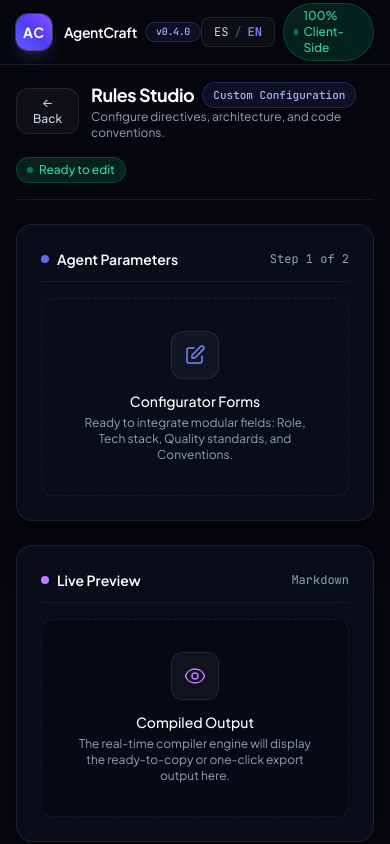
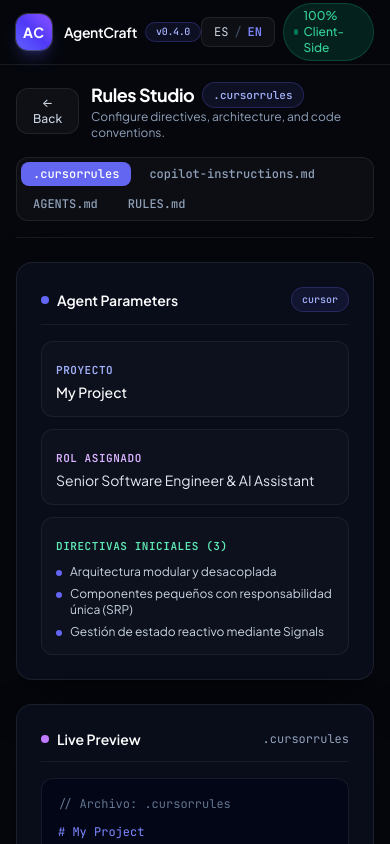
Before and after one commit to vicnx/agent-craft, an Angular app: page /builder in a window 390 px wide. Shown: the top 844 px of the page. Built offline with nearby package versions, Linux system fonts and the light colour scheme.

Commit message:
feat(core): crear servicio reactivo agent-config con signals y presets preconfigurados

```diff
--- /dev/null
+++ b/src/app/core/constants/presets.constant.ts
@@ -0,0 +1,93 @@
+import { AgentConfig, TargetFormat, TargetFormatOption } from '../models/agent.model';
+
+export const TARGET_FORMAT_OPTIONS: readonly TargetFormatOption[] = [
+  {
+    id: 'cursor',
+    filename: '.cursorrules',
+    labelKey: 'presets.cursorName',
+    descKey: 'presets.cursorDesc',
+  },
+  {
+    id: 'copilot',
+    filename: 'copilot-instructions.md',
+    labelKey: 'presets.copilotName',
+    descKey: 'presets.copilotDesc',
+  },
+  {
+    id: 'agents',
+    filename: 'AGENTS.md',
+    labelKey: 'presets.agentsName',
+    descKey: 'presets.agentsDesc',
+  },
+  {
+    id: 'custom',
+    filename: 'RULES.md',
+    labelKey: 'builder.customConfig',
+    descKey: 'builder.subtitle',
+  },
+];
+
+export const DEFAULT_AGENT_CONFIG: AgentConfig = {
+  targetFormat: 'cursor',
+  projectName: 'My Project',
+  role: 'Senior Software Engineer & AI Assistant',
+  description: 'AI-assisted development rules for clean code and best practices.',
+  outputLanguage: 'es',
+  techStack: ['TypeScript', 'Angular', 'Tailwind CSS'],
+  architecturalRules: [
+    'Arquitectura modular y desacoplada',
+    'Componentes pequeños con responsabilidad única (SRP)',
+    'Gestión de estado reactivo mediante Signals',
+  ],
+  qualityStandards: [
+    'TypeScript estricto sin uso de any',
+    'Máximo 150 líneas por archivo de componente',
+    'Principio DRY y tolerancia cero a código muerto',
+  ],
+  gitConvention: 'Conventional Commits (feat, fix, refactor, docs, chore)',
+  customInstructions: '',
+};
+
+export const PRESET_CONFIGS: Record<TargetFormat, AgentConfig> = {
+  cursor: {
+    ...DEFAULT_AGENT_CONFIG,
+    targetFormat: 'cursor',
+    projectName: 'Cursor Project',
+    role: 'Cursor AI Coding Assistant',
+    description: 'Reglas y contexto de desarrollo optimizadas para el editor Cursor.',
+    architecturalRules: [
+      'Uso exclusivo de Standalone Components en Angular',
+      'Inyección de dependencias funcional mediante inject()',
+      'Control flow nativo (@if, @for, @switch)',
+    ],
+  },
+  copilot: {
+    ...DEFAULT_AGENT_CONFIG,
+    targetFormat: 'copilot',
+    projectName: 'Copilot Workspace',
+    role: 'GitHub Copilot Repository Guide',
+    description: 'Instrucciones contextuales de repositorio para guiar las sugerencias de Copilot.',
+    architecturalRules: [
+      'Seguir estándares de arquitectura limpia y patrones SOLID',
+      'Estructurar el código en módulos y capas bien delimitadas',
+    ],
+  },
+  agents: {
+    ...DEFAULT_AGENT_CONFIG,
+    targetFormat: 'agents',
+    projectName: 'Autonomous Agent Space',
+    role: 'Autonomous AI Development Agent (Claude / Codex)',
+    description: 'Directivas maestras de arquitectura, límites de ejecución y flujo de trabajo para agentes.',
+    architecturalRules: [
+      'Metodología iterativa paso a paso con commits atómicos',
+      'Refactorización y auditoría continua de código tras cada cambio',
+    ],
+  },
+  custom: {
+    ...DEFAULT_AGENT_CONFIG,
+    targetFormat: 'custom',
+    projectName: 'Custom Project',
+    role: 'Custom AI Assistant',
+    description: 'Configuración personalizada desde cero.',
+  },
+};
--- /dev/null
+++ b/src/app/core/services/agent-config.service.ts
@@ -0,0 +1,87 @@
+import { computed, Injectable, signal } from '@angular/core';
+import {
+  DEFAULT_AGENT_CONFIG,
+  PRESET_CONFIGS,
+  TARGET_FORMAT_OPTIONS,
+} from '../constants/presets.constant';
+import { AgentConfig, TargetFormat, TargetFormatOption } from '../models/agent.model';
+
+@Injectable({
+  providedIn: 'root',
+})
+export class AgentConfigService {
+  readonly config = signal<AgentConfig>(DEFAULT_AGENT_CONFIG);
+
+  readonly targetFormat = computed<TargetFormat>(() => this.config().targetFormat);
+
+  readonly activeOption = computed<TargetFormatOption>(
+    () =>
+      TARGET_FORMAT_OPTIONS.find((opt) => opt.id === this.targetFormat()) ??
+      TARGET_FORMAT_OPTIONS[0],
+  );
+
+  loadPreset(format: TargetFormat): void {
+    const preset = PRESET_CONFIGS[format] ?? DEFAULT_AGENT_CONFIG;
+    this.config.set({ ...preset });
+  }
+
+  setTargetFormat(targetFormat: TargetFormat): void {
+    this.config.update((current) => ({ ...current, targetFormat }));
+  }
+
+  updateConfig(partial: Partial<AgentConfig>): void {
+    this.config.update((current) => ({ ...current, ...partial }));
+  }
+
+  addTechStackItem(item: string): void {
+    const trimmed = item.trim();
+    if (!trimmed) return;
+    this.config.update((current) => {
+      if (current.techStack.includes(trimmed)) return current;
+      return { ...current, techStack: [...current.techStack, trimmed] };
+    });
+  }
+
+  removeTechStackItem(itemToRemove: string): void {
+    this.config.update((current) => ({
+      ...current,
+      techStack: current.techStack.filter((item) => item !== itemToRemove),
+    }));
+  }
+
+  addArchitecturalRule(rule: string): void {
+    const trimmed = rule.trim();
+    if (!trimmed) return;
+    this.config.update((current) => ({
+      ...current,
+      architecturalRules: [...current.architecturalRules, trimmed],
+    }));
+  }
+
+  removeArchitecturalRule(index: number): void {
+    this.config.update((current) => ({
+      ...current,
+      architecturalRules: current.architecturalRules.filter((_, i) => i !== index),
+    }));
+  }
+
+  addQualityStandard(standard: string): void {
+    const trimmed = standard.trim();
+    if (!trimmed) return;
+    this.config.update((current) => ({
+      ...current,
+      qualityStandards: [...current.qualityStandards, trimmed],
+    }));
+  }
+
+  removeQualityStandard(index: number): void {
+    this.config.update((current) => ({
+      ...current,
+      qualityStandards: current.qualityStandards.filter((_, i) => i !== index),
+    }));
+  }
+
+  reset(): void {
+    this.config.set({ ...DEFAULT_AGENT_CONFIG });
+  }
+}
--- a/src/app/features/builder/builder.html
+++ b/src/app/features/builder/builder.html
@@ -9,18 +9,28 @@
         <div class="flex items-center gap-2">
           <h1 class="text-lg sm:text-xl font-bold text-white tracking-tight">{{ 'builder.title' | translate }}</h1>
           <span class="badge-brand text-[11px]">
-            {{ activeTarget() }}
+            {{ agentConfig.activeOption().filename }}
           </span>
         </div>
         <p class="text-xs text-slate-400">{{ 'builder.subtitle' | translate }}</p>
       </div>
     </div>
 
-    <div class="flex items-center gap-2">
-      <span class="badge-emerald text-xs">
-        <span class="w-1.5 h-1.5 rounded-full bg-emerald-400 animate-pulse"></span>
-        {{ 'common.readyToEdit' | translate }}
-      </span>
+    <!-- Target Format Selector Pills -->
+    <div class="flex flex-wrap items-center gap-1.5 p-1 rounded-xl bg-white/[0.03] border border-white/[0.08] self-start sm:self-auto">
+      @for (opt of formatOptions; track opt.id) {
+        <button
+          type="button"
+          (click)="changeFormat(opt.id)"
+          [class.bg-brand-primary]="agentConfig.targetFormat() === opt.id"
+          [class.text-white]="agentConfig.targetFormat() === opt.id"
+          [class.shadow-sm]="agentConfig.targetFormat() === opt.id"
+          [class.text-slate-400]="agentConfig.targetFormat() !== opt.id"
+          class="px-3 py-1 rounded-lg text-xs font-mono font-medium transition-all hover:text-white cursor-pointer"
+        >
+          {{ opt.filename }}
+        </button>
+      }
     </div>
   </div>
 
@@ -33,19 +43,34 @@
           <span class="w-2 h-2 rounded-full bg-brand-primary"></span>
           <h2 class="text-sm font-semibold text-white">{{ 'builder.agentParams' | translate }}</h2>
         </div>
-        <span class="text-xs font-mono text-slate-400">{{ 'common.stepOf' | translate }}</span>
+        <span class="badge-brand text-[10px]">{{ agentConfig.targetFormat() }}</span>
       </div>
 
-      <div class="flex-1 flex flex-col items-center justify-center p-8 text-center border border-dashed border-white/[0.08] rounded-xl">
-        <div class="w-12 h-12 rounded-xl bg-white/[0.04] border border-white/[0.08] flex items-center justify-center text-indigo-400 mb-3">
-          <svg class="w-6 h-6" fill="none" viewBox="0 0 24 24" stroke="currentColor" stroke-width="1.5">
-            <path stroke-linecap="round" stroke-linejoin="round" d="M11 5H6a2 2 0 00-2 2v11a2 2 0 002 2h11a2 2 0 002-2v-5m-1.414-9.414a2 2 0 112.828 2.828L11.828 15H9v-2.828l8.586-8.586z" />
-          </svg>
+      <!-- Live preset summary cards -->
+      <div class="space-y-3">
+        <div class="p-3.5 rounded-xl bg-white/[0.02] border border-white/[0.06]">
+          <span class="text-[11px] font-mono text-indigo-300 font-semibold uppercase tracking-wider">Proyecto</span>
+          <p class="text-sm text-white font-medium mt-0.5">{{ agentConfig.config().projectName }}</p>
         </div>
-        <h3 class="text-sm font-medium text-white">{{ 'builder.agentParamsPlaceholderTitle' | translate }}</h3>
-        <p class="text-xs text-slate-400 max-w-sm mt-1">
-          {{ 'builder.agentParamsPlaceholderDesc' | translate }}
-        </p>
+
+        <div class="p-3.5 rounded-xl bg-white/[0.02] border border-white/[0.06]">
+          <span class="text-[11px] font-mono text-purple-300 font-semibold uppercase tracking-wider">Rol Asignado</span>
+          <p class="text-sm text-slate-200 mt-0.5">{{ agentConfig.config().role }}</p>
+        </div>
+
+        <div class="p-3.5 rounded-xl bg-white/[0.02] border border-white/[0.06]">
+          <span class="text-[11px] font-mono text-emerald-300 font-semibold uppercase tracking-wider">
+            Directivas Iniciales ({{ agentConfig.config().architecturalRules.length }})
+          </span>
+          <ul class="mt-2 space-y-1.5">
+            @for (rule of agentConfig.config().architecturalRules; track rule) {
+              <li class="text-xs text-slate-300 flex items-start gap-2">
+                <span class="w-1.5 h-1.5 rounded-full bg-brand-primary mt-1.5 shrink-0"></span>
+                <span>{{ rule }}</span>
+              </li>
+            }
+          </ul>
+        </div>
       </div>
     </div>
 
@@ -56,20 +81,19 @@
           <span class="w-2 h-2 rounded-full bg-purple-400"></span>
           <h2 class="text-sm font-semibold text-white">{{ 'builder.livePreview' | translate }}</h2>
         </div>
-        <span class="text-xs font-mono text-slate-400">Markdown</span>
+        <span class="text-xs font-mono text-slate-400">{{ agentConfig.activeOption().filename }}</span>
       </div>
 
-      <div class="flex-1 flex flex-col items-center justify-center p-8 text-center border border-dashed border-white/[0.08] rounded-xl bg-black/20">
-        <div class="w-12 h-12 rounded-xl bg-white/[0.04] border border-white/[0.08] flex items-center justify-center text-purple-400 mb-3">
-          <svg class="w-6 h-6" fill="none" viewBox="0 0 24 24" stroke="currentColor" stroke-width="1.5">
-            <path stroke-linecap="round" stroke-linejoin="round" d="M15 12a3 3 0 11-6 0 3 3 0 016 0z" />
-            <path stroke-linecap="round" stroke-linejoin="round" d="M2.458 12C3.732 7.943 7.523 5 12 5c4.478 0 8.268 2.943 9.542 7-1.274 4.057-5.064 7-9.542 7-4.477 0-8.268-2.943-9.542-7z" />
-          </svg>
-        </div>
-        <h3 class="text-sm font-medium text-white">{{ 'builder.compiledOutput' | translate }}</h3>
-        <p class="text-xs text-slate-400 max-w-sm mt-1">
-          {{ 'builder.compiledOutputDesc' | translate }}
-        </p>
+      <!-- Real-time code preview frame -->
+      <div class="flex-1 p-4 rounded-xl bg-slate-950/80 border border-white/[0.08] font-mono text-xs text-slate-300 overflow-x-auto leading-relaxed space-y-2">
+        <div class="text-slate-500">// Archivo: {{ agentConfig.activeOption().filename }}</div>
+        <div class="text-indigo-400"># {{ agentConfig.config().projectName }}</div>
+        <div class="text-slate-400">> {{ agentConfig.config().description }}</div>
+        <div class="text-purple-400 mt-3 font-semibold">## Rol: {{ agentConfig.config().role }}</div>
+        <div class="text-slate-300 font-semibold mt-2">## Reglas de Arquitectura</div>
+        @for (rule of agentConfig.config().architecturalRules; track rule) {
+          <div class="text-slate-400 pl-2">- {{ rule }}</div>
+        }
       </div>
     </div>
   </div>
--- a/src/app/features/builder/builder.ts
+++ b/src/app/features/builder/builder.ts
@@ -1,6 +1,14 @@
-import { ChangeDetectionStrategy, Component, computed, inject, input } from '@angular/core';
+import {
+  ChangeDetectionStrategy,
+  Component,
+  effect,
+  inject,
+  input,
+} from '@angular/core';
 import { Router } from '@angular/router';
-import { I18nService } from '../../core/i18n/i18n.service';
+import { TARGET_FORMAT_OPTIONS } from '../../core/constants/presets.constant';
+import { TargetFormat } from '../../core/models/agent.model';
+import { AgentConfigService } from '../../core/services/agent-config.service';
 import { TranslatePipe } from '../../core/i18n/translate.pipe';
 
 @Component({
@@ -11,25 +19,23 @@ import { TranslatePipe } from '../../core/i18n/translate.pipe';
 })
 export class Builder {
   private readonly router = inject(Router);
-  private readonly i18n = inject(I18nService);
+  readonly agentConfig = inject(AgentConfigService);
 
   readonly presetId = input<string>();
+  readonly formatOptions = TARGET_FORMAT_OPTIONS;
 
-  readonly activeTarget = computed(() => {
-    this.i18n.currentLang();
-    const id = this.presetId();
-    if (!id) return this.i18n.translate('builder.customConfig');
-    switch (id) {
-      case 'cursor':
-        return `.cursorrules · ${this.i18n.translate('presets.cursorName')}`;
-      case 'copilot':
-        return `copilot-instructions.md · ${this.i18n.translate('presets.copilotName')}`;
-      case 'agents':
-        return `AGENTS.md · ${this.i18n.translate('presets.agentsName')}`;
-      default:
-        return `${id} · Preset`;
-    }
-  });
+  constructor() {
+    effect(() => {
+      const id = this.presetId();
+      if (id === 'cursor' || id === 'copilot' || id === 'agents' || id === 'custom') {
+        this.agentConfig.loadPreset(id);
+      }
+    });
+  }
+
+  changeFormat(format: TargetFormat): void {
+    this.agentConfig.loadPreset(format);
+  }
 
   goBack(): void {
     void this.router.navigate(['/']);
```
Also changed, not shown: 2 other files (tests, documents, lock files or other folders).
